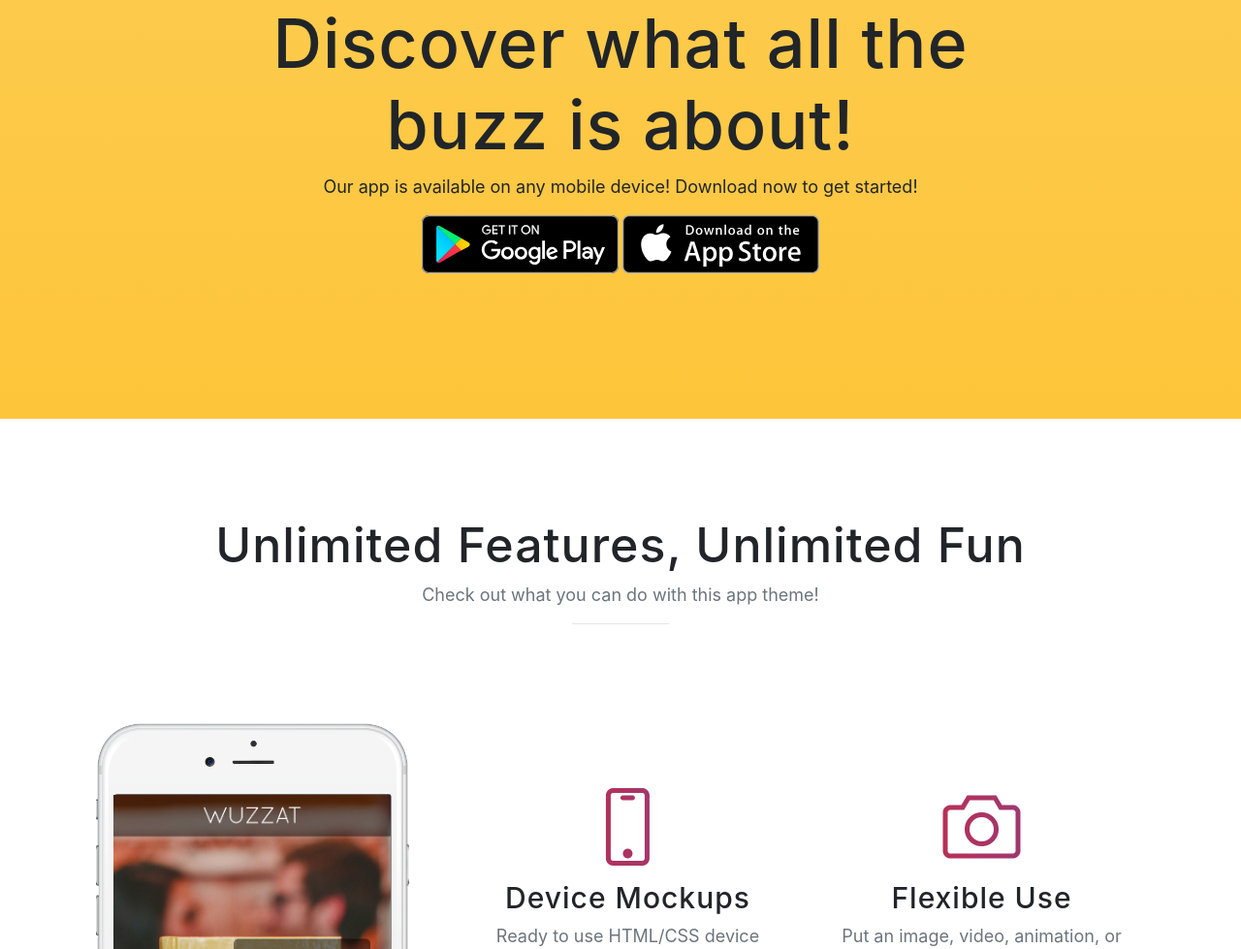
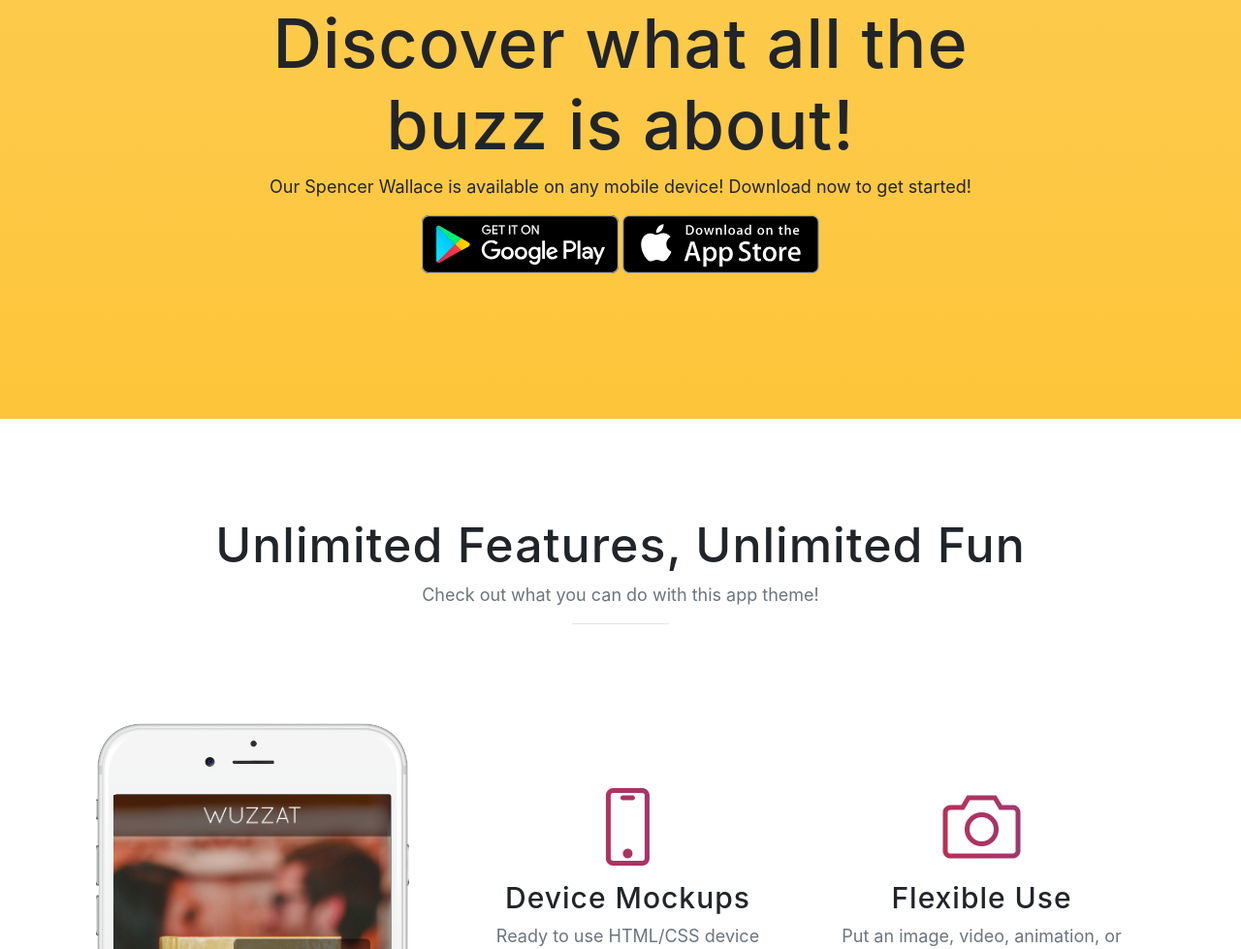
Before and after one commit to spenwall/netlify-test, a website with bundled scripts: page index.html in a window 1280 px wide. Shown: the part 947-1926 px from the top of the page at 97% size. Built offline with nearby package versions, Linux system fonts and the light colour scheme; a web font is replaced by a local one.

Commit message:
Quick Change

```diff
--- a/index.html
+++ b/index.html
@@ -87,7 +87,7 @@
         <div class="row">
           <div class="col-md-8 mx-auto">
             <h2 class="section-heading">Discover what all the buzz is about!</h2>
-            <p>Our app is available on any mobile device! Download now to get started!</p>
+            <p>Our Spencer Wallace is available on any mobile device! Download now to get started!</p>
             <div class="badges">
               <a class="badge-link" href="#"><img src="img/google-play-badge.svg" alt=""></a>
               <a class="badge-link" href="#"><img src="img/app-store-badge.svg" alt=""></a>
```
